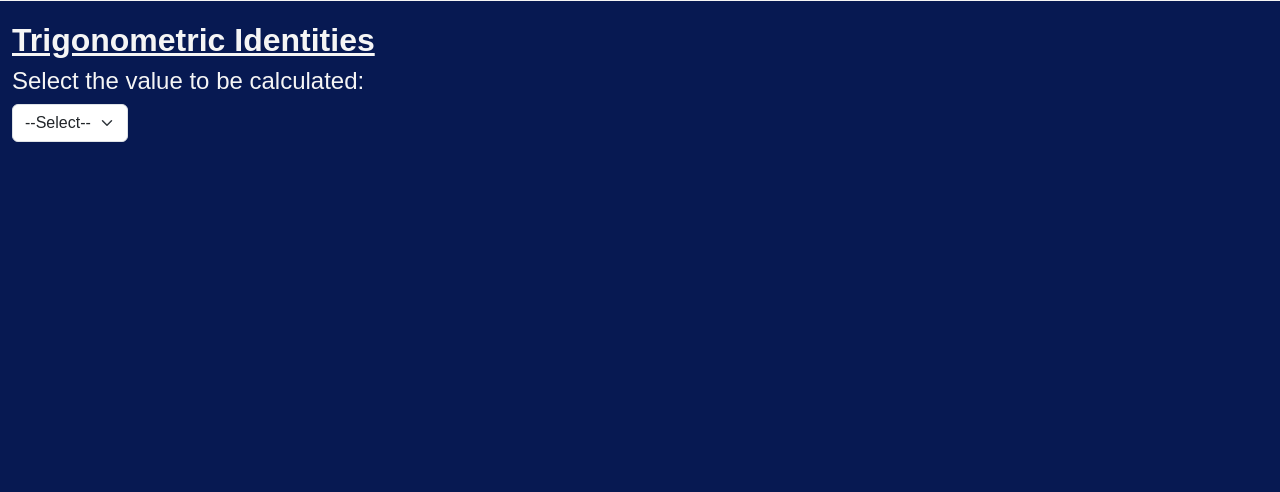
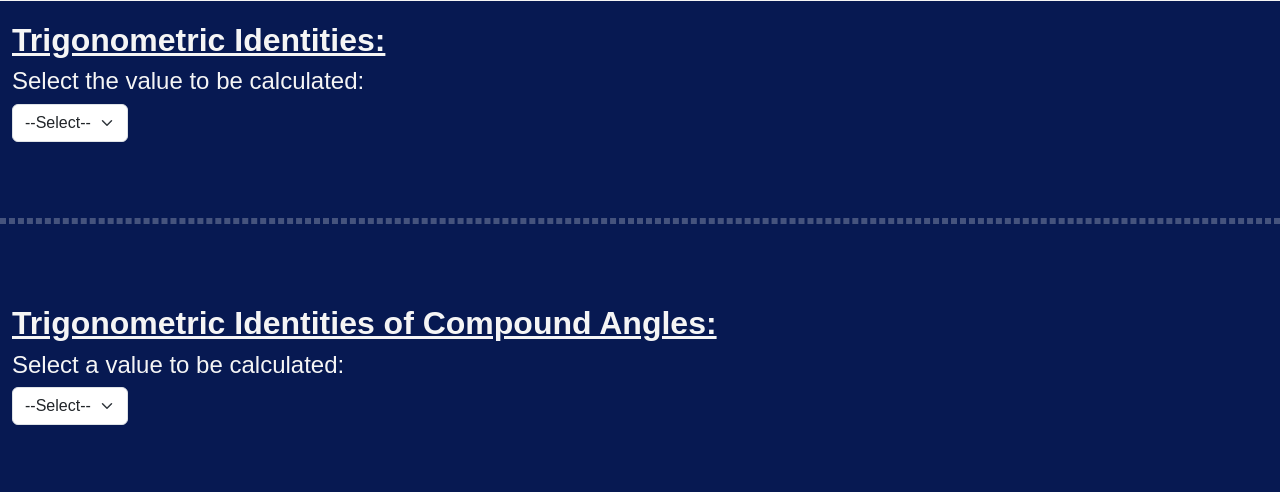
Before and after one commit to SiddH17/CalcProject, a Django app: page /Mathematics/trigonometry/ in a window 1280 px wide. Shown: the part 59-551 px from the top of the page. Run offline with Django 4.2, Linux system fonts and the light colour scheme; some libraries are stand-ins or nearby versions.

Commit message:
UI and trigonometry related changes/updates

```diff
--- a/calcContent/Mathematics/templates/quadratics.html
+++ b/calcContent/Mathematics/templates/quadratics.html
@@ -18,6 +18,8 @@
                 <br>
                 <h4>Equation: ax^2 + bx + c</h4>
                 <br>
+
+                <div class="gridbox">
                     <label for="a_value">Enter the value of a:
                         <input type="number" name="a_value" id="a">
                     </label>
@@ -27,6 +29,7 @@
                     <label for="c_value">Enter the value of c:
                         <input type="number" name="c_value" id="c">
                     </label>
+                </div>
                 <br><br>
 
                 <button type="submit" id="rootsSubmit" class="btn btn-primary">Calculate Result</button>
--- a/calcContent/Mathematics/templates/sequenceseries.html
+++ b/calcContent/Mathematics/templates/sequenceseries.html
@@ -38,6 +38,7 @@
             <div id="apDiv" style="display: none;">
                 <h4>Calculate <span id="ap_result_label"></span>:</h4>
 
+                <div class="gridbox">
                     <label for="a1Label" id="a1Label">First Term (A0):
                         <input type="number" name="a1Label">
                     </label>
@@ -53,6 +54,7 @@
                     <label for="sumLabel" id="sumLabel">Sum of Sequences (Sn):
                         <input type="number" name="sumLabel">
                     </label>
+                </div>
                 <br><br>
 
                 <button type="submit" class="btn btn-primary" id="apSubmit">Calculate Result</button>
--- a/calcContent/Mathematics/templates/trigonometry.html
+++ b/calcContent/Mathematics/templates/trigonometry.html
@@ -11,7 +11,7 @@
     {% block content %}
         <div class="container-fluid content" id="trigonometry">
             <div id="trigId">
-                <h2><u><b>Trigonometric Identities</b></u></h2>
+                <h2><u><b>Trigonometric Identities:</b></u></h2>
                 <h4>Select the value to be calculated:</h4>
 
                 <select class="form-select" name="trigIds" id="Identities">
@@ -25,10 +25,9 @@
                 </select>
                 <br><br>
 
-                {% csrf_token %}
                 <div id="trigoIdentities" style="display: none;">
                     <h4>Calculate <span id="result_label"></span></h4>
-                    <div>
+                    <div class="gridbox">
                         <label for="ang1" id="angle1">First angle(in deg.):
                             <input type="number" name="angle1">
                         </label>
@@ -37,9 +36,41 @@
                         </label>
                         <br>
                     </div>
+                    <br><br>
+
                     <button type="submit" id="trigIdSubmit" class="btn btn-primary">Calculate Result</button>
+                    <p id="trigIdAns"></p>
                 </div>
-                <p id="trigIdAns"></p>
+            </div>
+        </div>
+        <hr>
+
+        <!-- Trigonometric identities of compound angles -->
+        <div id="trigoCompound" class="container-fluid content">
+            <h2><u><b>Trigonometric Identities of Compound Angles:</b></u></h2>
+            <h4>Select a value to be calculated:</h4>
+
+            <select name="trigoCompoundDropdown" id="trigoCompoundDropdown" class="form-select">
+                <option value="select">--Select--</option>
+                <option value="sin2x" id="sin2x">sin(2x)</option>
+                <option value="cos2x" id="cos2x">cos(2x)</option>
+                <option value="tan2x" id="tan2x">tan(2x)</option>
+                <option value="sin3x" id="sin3x">sin(3x)</option>
+                <option value="cos3x" id="cos3x">cos(3x)</option>
+            </select>
+            <br><br>
+
+            <div id="trigoCompoundDiv" style="display: none;">
+                <h4>Calculate <span id="compound_result_label"></span>:</h4>
+
+                <div class="gridbox">
+                    <label for="angleLabel" id="angleLabel">Angle(x):
+                        <input type="number" name="angleLabel" id="angleInput">
+                    </label>
+                </div>
+
+                <button id="trigoCompoundSubmit" type="submit" class="btn btn-primary">Calculate Result</button>
+                <p id="trigoCompoundAns"></p>
             </div>
         </div>
 
@@ -47,9 +78,8 @@
             $(document).ready(function()    {
                 // Clear all input fields on load
                 function clearInputFields() {
-                    $('[name="angle1"]').val('');
-                    $('[name="angle2"]').val('');
-                    $('#trigIdAns').text('');
+                    $('input').val('');
+                    $('p').text('');
                 }
                 clearInputFields();
 
@@ -74,8 +104,8 @@
                         selectDiv.css('display', 'none');
                     }
                 });
+
                 $('#trigIdSubmit').click(function()  {
-
                     const inputs = selectDiv.find('input[type=number]');
                     const data = {};
                     inputs.each(function()  {
@@ -96,7 +126,36 @@
                             console.log(response.result, "the response result");
                         }
                     })
-                })
+                });
+
+                $('#trigoCompoundDropdown').change(function()   {
+                    clearInputFields();
+                    var trigoCompoundValue = $('#trigoCompoundDropdown').val();
+                    $('#compound_result_label').text(trigoCompoundValue);
+                    $('#trigoCompoundDiv').show();
+
+                    if(trigoCompoundValue == 'select')  {
+                        $('#trigoCompoundDiv').hide();
+                        clearInputFields();
+                    }
+                });
+
+                // Logic for trigo identities for compound angles submit function
+                $('#trigoCompoundSubmit').click(function()  {
+                    var data = {};
+                    data['angleLabel'] = $('#angleInput').val();
+                    data['dropdown_value'] = $('#trigoCompoundDropdown').val();
+                    console.log(data);
+
+                    $.ajax({
+                        'type': 'GET',
+                        'url': '{% url "compound-angle-api" %}',
+                        'data': data,
+                        'success': function(response)   {
+                            $('#trigoCompoundAns').text(response.result);
+                        }
+                    });
+                });
             })
         </script>
     {% endblock content %}
--- a/calcContent/Mathematics/urls.py
+++ b/calcContent/Mathematics/urls.py
@@ -20,4 +20,5 @@ urlpatterns = [
     path('spread_api', views.spread_api, name='spread_api'),
     path('ap-api/', views.ap_api, name='ap-api'),
     path('gp-api/', views.gp_api, name='gp-api'),
+    path('compound-angle-api/', views.compound_angle_api, name='compound-angle-api'),
 ]
--- a/calcContent/Mathematics/views.py
+++ b/calcContent/Mathematics/views.py
@@ -267,3 +267,23 @@ def gp_api(request):
     print(result)
 
     return JsonResponse({'result': result, 'error': error_message})
+
+#API call for trigonometric identities for compound angles
+def compound_angle_api(request):
+    dropdown_val = request.GET['dropdown_value']
+    x = float(request.GET['angleLabel'])
+
+    result = None
+
+    if dropdown_val == 'sin2x':
+        result = 2*math.sin(x)*math.cos(x)
+    elif dropdown_val == 'cos2x':
+        result = (math.cos(x))**2 - (math.sin(x))**2
+    elif dropdown_val == 'tan2x':
+        result = (2*math.tan(x))/(1-((math.tan(x))**2))
+    elif dropdown_val == 'sin3x':
+        result = 3*math.sin(x) - 4*((math.sin(x))**3)
+    elif dropdown_val == 'cos3x':
+        result = 4*((math.cos(x))**3) - 3*math.cos(x)
+
+    return JsonResponse({'result': result})
```
Also changed, not shown: calcContent/Mathematics/templates/ellipse.html (+4 -4 lines), calcContent/Mathematics/templates/hyperbola.html (+4 -4 lines), calcContent/Mathematics/templates/statistics.html (+9 -12 lines). Lines whose indentation alone changed are shown as unchanged.
